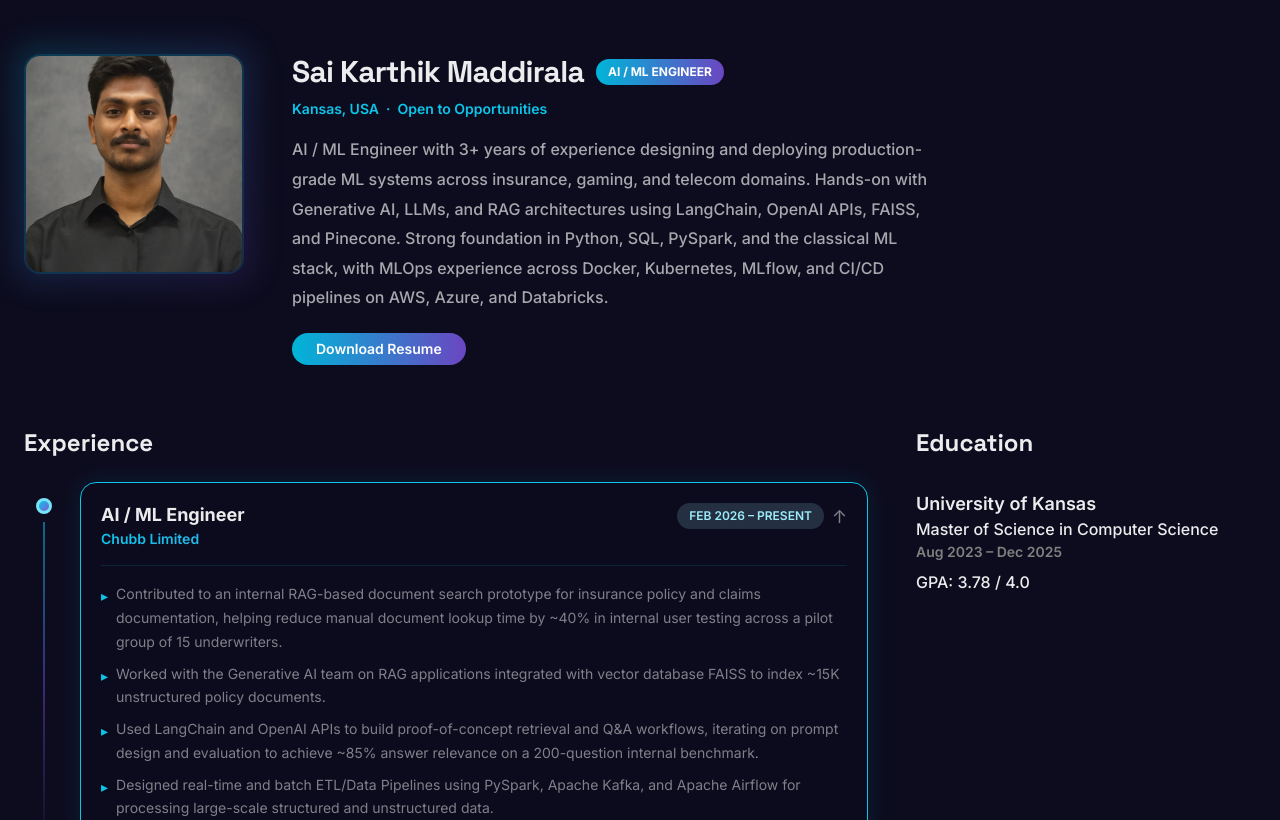
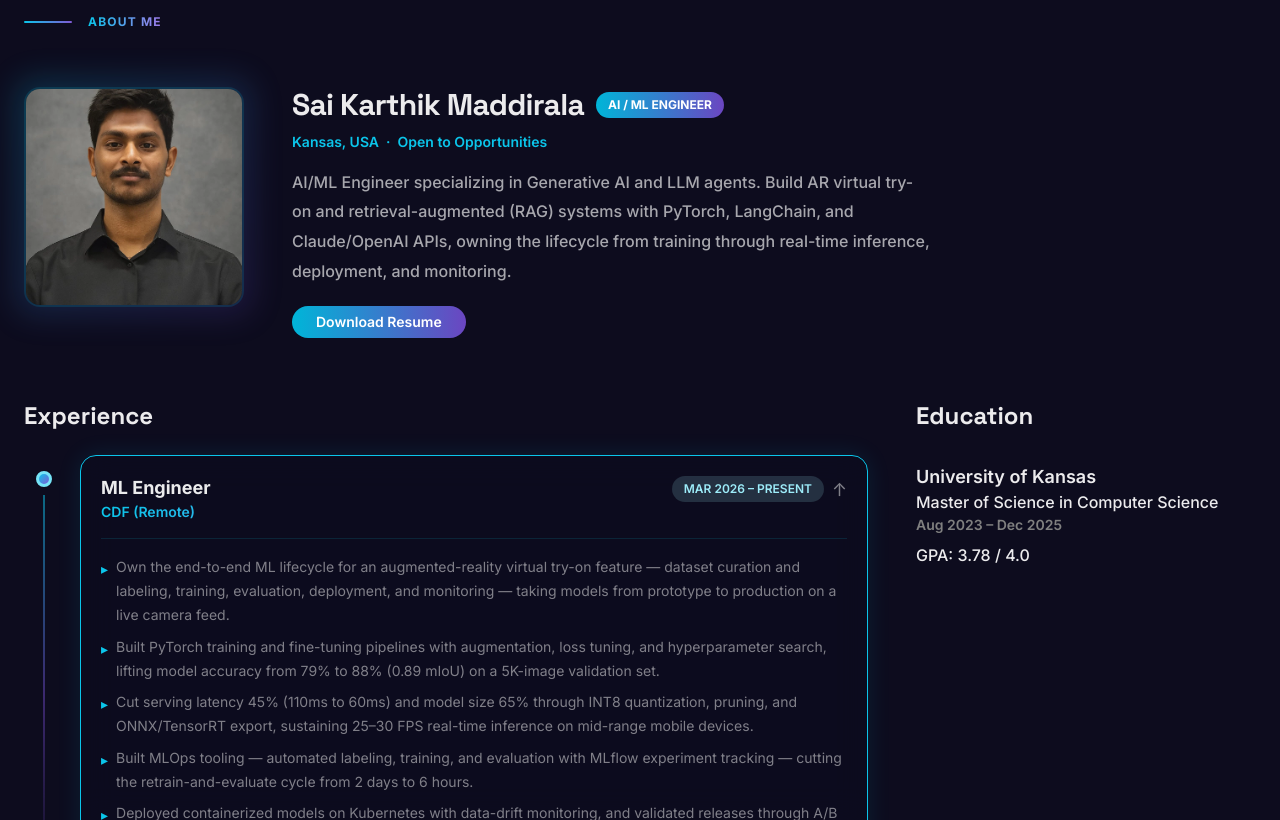
Before and after one commit to karthikmaddirala/new-p, a React (Create React App) app: page / in a window 1280 px wide. Shown: the part 1980-2800 px from the top of the page. Built offline with nearby package versions, Linux system fonts and the light colour scheme.

Commit message:
Update profile content with new resume (experience, skills, summary, tagline, contact, resume PDF)

```diff
--- a/src/content/about/about-config.json
+++ b/src/content/about/about-config.json
@@ -12,149 +12,104 @@
     ],
     "experiences": [
         {
-            "id": "exp-chubb",
-            "company": "Chubb Limited",
-            "position": "AI / ML Engineer",
-            "duration": "Feb 2026 – Present",
+            "id": "exp-cdf",
+            "company": "CDF (Remote)",
+            "position": "ML Engineer",
+            "duration": "Mar 2026 – Present",
             "description": [
-                "Contributed to an internal RAG-based document search prototype for insurance policy and claims documentation, helping reduce manual document lookup time by ~40% in internal user testing across a pilot group of 15 underwriters.",
-                "Worked with the Generative AI team on RAG applications integrated with vector database FAISS to index ~15K unstructured policy documents.",
-                "Used LangChain and OpenAI APIs to build proof-of-concept retrieval and Q&A workflows, iterating on prompt design and evaluation to achieve ~85% answer relevance on a 200-question internal benchmark.",
-                "Designed real-time and batch ETL/Data Pipelines using PySpark, Apache Kafka, and Apache Airflow for processing large-scale structured and unstructured data."
+                "Own the end-to-end ML lifecycle for an augmented-reality virtual try-on feature — dataset curation and labeling, training, evaluation, deployment, and monitoring — taking models from prototype to production on a live camera feed.",
+                "Built PyTorch training and fine-tuning pipelines with augmentation, loss tuning, and hyperparameter search, lifting model accuracy from 79% to 88% (0.89 mIoU) on a 5K-image validation set.",
+                "Cut serving latency 45% (110ms to 60ms) and model size 65% through INT8 quantization, pruning, and ONNX/TensorRT export, sustaining 25–30 FPS real-time inference on mid-range mobile devices.",
+                "Built MLOps tooling — automated labeling, training, and evaluation with MLflow experiment tracking — cutting the retrain-and-evaluate cycle from 2 days to 6 hours.",
+                "Deployed containerized models on Kubernetes with data-drift monitoring, and validated releases through A/B testing, driving a 14% lift in product-page engagement in a pilot rollout."
             ]
         },
         {
-            "id": "exp-epic",
-            "company": "Epic Games",
-            "position": "Machine Learning Engineer",
-            "duration": "Jul 2024 – Dec 2025",
+            "id": "exp-hexnbit",
+            "company": "Hex N Bit",
+            "position": "Machine Learning Intern",
+            "duration": "Jun 2021 – Aug 2021",
             "description": [
-                "Developed and deployed AI/ML models supporting player behavior prediction, content recommendation, churn analysis, and gaming analytics using Python, Scikit-learn, XGBoost, and LightGBM.",
-                "Designed and deployed recommendation models using PyTorch and TorchRec, reducing model inference latency by ~35% through optimization and serving improvements.",
-                "Contributed to end-to-end MLOps pipelines using Docker, Kubernetes, Jenkins, and MLflow, supporting faster release cadence for Fortnite's Discovery ranking models.",
-                "Developed data preprocessing and feature engineering pipelines on Databricks using Pandas, NumPy, SQL, and PySpark, processing 5TB+ of gameplay data and reducing daily training job runtime from 6 hours to 2 hours.",
-                "Ran 8–10 A/B experiments across tenure; implemented model versioning and experiment tracking using MLflow and DVC."
-            ]
-        },
-        {
-            "id": "exp-tejas",
-            "company": "Tejas Networks",
-            "position": "Data Scientist",
-            "duration": "Dec 2021 – May 2023",
-            "description": [
-                "Built ML models using Scikit-learn, XGBoost, and LightGBM for anomaly detection and fault classification on equipment telemetry, improving fault classification accuracy from ~76% to ~84% across ~2,000 deployed network elements.",
-                "Performed time-series forecasting using ARIMA and Prophet to support internal revenue and demand planning, reducing forecast error on a key product line from ~15% to ~11%.",
-                "Built ETL pipelines using Apache Spark, Hive, SQL, and Apache Airflow handling ~10GB of weekly data, improving pipeline runtime by ~40% through partitioning and query optimization.",
-                "Created Power BI dashboards and automated reports for engineering and finance stakeholders, reducing manual reporting effort by 6–8 hours per week."
+                "Delivered a loan approval prediction model reaching 0.86 ROC-AUC, benchmarking Logistic Regression, Random Forest, and XGBoost across 5-fold cross-validation.",
+                "Lifted default-class recall from 68% to 81% by engineering features from income, credit history, and employment attributes and countering class imbalance with SMOTE resampling.",
+                "Tuned decision thresholds to reduce projected default risk 12% at a comparable approval rate, and used feature-importance analysis to explain predictions to reviewers."
             ]
         }
     ],
     "skills": [
         {
-            "title": "Languages",
+            "title": "Programming",
             "tools": [
                 "Python",
                 "SQL",
                 "JavaScript",
                 "TypeScript",
+                "Node.js",
+                "React",
                 "Bash"
             ]
         },
         {
             "title": "Machine Learning",
             "tools": [
+                "PyTorch",
+                "TensorFlow",
                 "Scikit-learn",
                 "XGBoost",
-                "LightGBM",
-                "Regression",
-                "Classification",
-                "Clustering",
-                "Feature Engineering",
-                "Hyperparameter Tuning",
-                "SHAP",
-                "LIME"
-            ]
-        },
-        {
-            "title": "Deep Learning",
-            "tools": [
-                "PyTorch",
-                "TensorFlow",
-                "Keras",
-                "CNN",
-                "RNN",
-                "LSTM",
-                "Transformers",
-                "BERT"
+                "Deep Learning",
+                "Model Evaluation",
+                "A/B Testing"
             ]
         },
         {
             "title": "Generative AI & LLMs",
             "tools": [
+                "Claude API",
                 "OpenAI API",
                 "LangChain",
                 "LangGraph",
-                "CrewAI",
                 "Hugging Face",
+                "Ollama",
                 "RAG",
-                "FAISS",
+                "Hybrid Retrieval",
+                "Reranking",
                 "Prompt Engineering",
-                "Fine-tuning",
-                "MCP"
+                "AI Agents",
+                "RAGAS"
             ]
         },
         {
-            "title": "NLP",
+            "title": "Backend & APIs",
             "tools": [
-                "spaCy",
-                "NLTK",
-                "Text Classification",
-                "NER",
-                "Sentiment Analysis",
-                "Document Intelligence"
+                "FastAPI",
+                "Flask",
+                "REST APIs",
+                "Streaming APIs (NDJSON/SSE)",
+                "Microservices"
             ]
         },
         {
-            "title": "Data Engineering",
+            "title": "Databases & Vector Stores",
             "tools": [
-                "Apache Spark",
-                "PySpark",
-                "Kafka",
-                "Airflow",
-                "Snowflake",
-                "ETL Pipelines",
-                "Data Warehousing",
-                "Pandas",
-                "NumPy"
+                "PostgreSQL",
+                "MySQL",
+                "MongoDB",
+                "SQLite",
+                "ChromaDB",
+                "FAISS",
+                "Pinecone"
             ]
         },
         {
-            "title": "Cloud & MLOps",
+            "title": "MLOps & Cloud",
             "tools": [
-                "AWS (SageMaker, S3, Lambda)",
-                "Azure ML",
-                "Databricks",
-                "Google Vertex AI",
                 "Docker",
                 "Kubernetes",
                 "MLflow",
                 "CI/CD",
-                "GitHub Actions"
-            ]
-        },
-        {
-            "title": "Databases & APIs",
-            "tools": [
-                "PostgreSQL",
-                "MySQL",
-                "MongoDB",
-                "DynamoDB",
-                "Pinecone",
-                "ChromaDB",
-                "FastAPI",
-                "Flask",
-                "REST",
-                "GraphQL"
+                "GitHub Actions",
+                "AWS (SageMaker, S3, Lambda)",
+                "Databricks"
             ]
         }
     ],
--- a/src/content/common/common.json
+++ b/src/content/common/common.json
@@ -7,10 +7,10 @@
     "mainPicture": "/assets/karthik_dp1.webp",
     "mainPictureJPG": "/assets/karthik_dp1.jpeg",
     "cssVarPrefix": "",
-    "email": "saikarthikmaddirala0@gmail.com",
+    "email": "saikarthikmaddirala05@gmail.com",
     "linkedin": "https://www.linkedin.com/in/sai-karthik-maddirala-0067571a8/",
     "github": "https://github.com/karthikmaddirala",
-    "resume": "https://drive.google.com/file/d/1TCccud-0fLR_tOre3x0cz9OYfDDXoxDA/view?usp=sharing",
+    "resume": "/assets/resume.pdf",
     "socials": [
         {
             "type": "linkedin",
@@ -22,7 +22,7 @@
         },
         {
             "type": "mail",
-            "link": "mailto:saikarthikmaddirala0@gmail.com"
+            "link": "mailto:saikarthikmaddirala05@gmail.com"
         }
     ]
 }
--- a/src/content/landing/landing-config.json
+++ b/src/content/landing/landing-config.json
@@ -2,7 +2,7 @@
     "headline1": "Hi, I'm",
     "headline2": "Sai Karthik Maddirala",
     "roles": ["AI / ML Engineer", "Generative AI Developer", "LLM & RAG Architect", "Data Scientist", "MLOps Engineer"],
-    "tagline": "Building production-grade ML systems, LLM pipelines, and RAG architectures that turn data into decisions.",
+    "tagline": "Building AR virtual try-on and retrieval-augmented systems with PyTorch, LangChain, and Claude/OpenAI APIs — from training to real-time inference and deployment.",
     "picture": "/assets/karthik_dp1.webp",
     "jpg": "/assets/karthik_dp1.jpeg"
 }
--- a/src/pages/about/About.tsx
+++ b/src/pages/about/About.tsx
@@ -22,7 +22,7 @@ export const About: FC = () => {
     const mutedColor = useColorModeValue("gray.600", "whiteAlpha.700");
 
     const summary =
-        "AI / ML Engineer with 3+ years of experience designing and deploying production-grade ML systems across insurance, gaming, and telecom domains. Hands-on with Generative AI, LLMs, and RAG architectures using LangChain, OpenAI APIs, FAISS, and Pinecone. Strong foundation in Python, SQL, PySpark, and the classical ML stack, with MLOps experience across Docker, Kubernetes, MLflow, and CI/CD pipelines on AWS, Azure, and Databricks.";
+        "AI/ML Engineer specializing in Generative AI and LLM agents. Build AR virtual try-on and retrieval-augmented (RAG) systems with PyTorch, LangChain, and Claude/OpenAI APIs, owning the lifecycle from training through real-time inference, deployment, and monitoring.";
 
     return (
         <Box>
```
Also changed, not shown: 1 other file (tests, documents, lock files or other folders).
